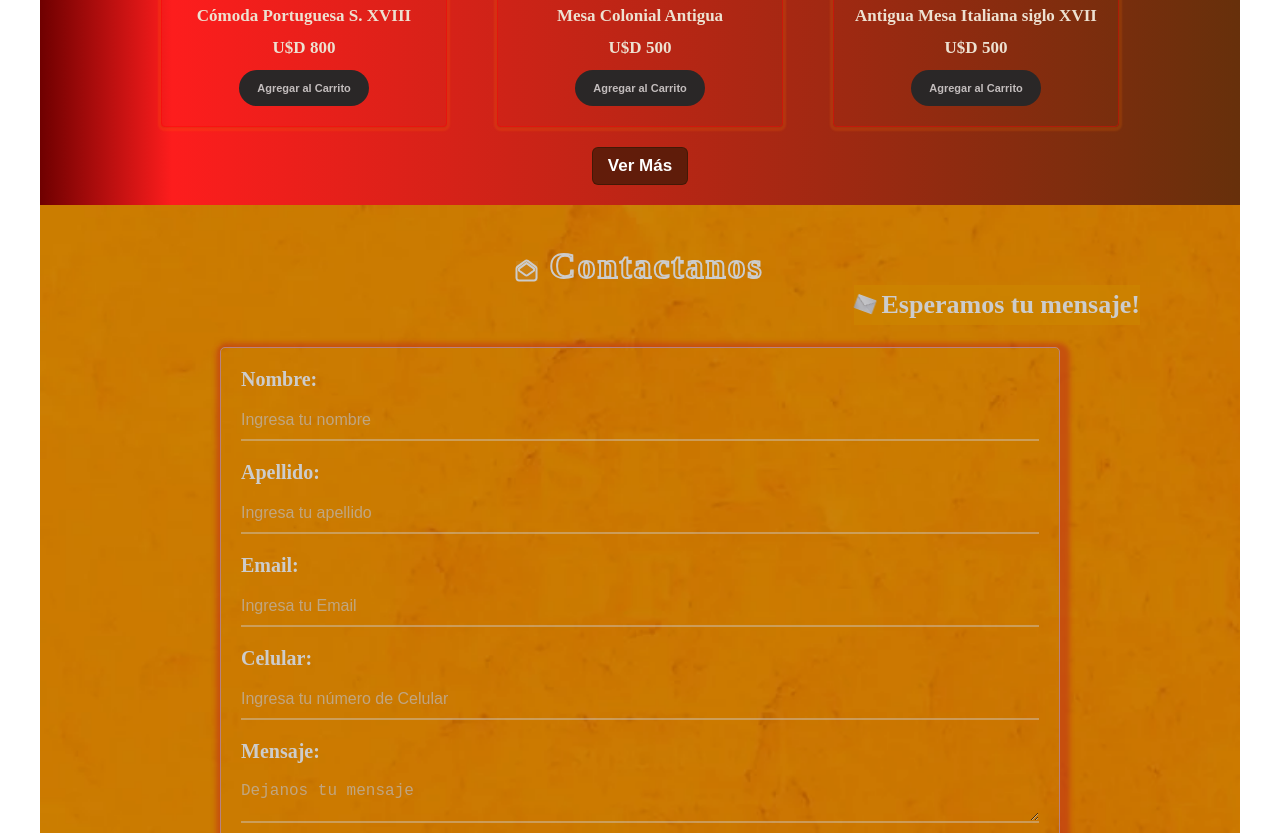
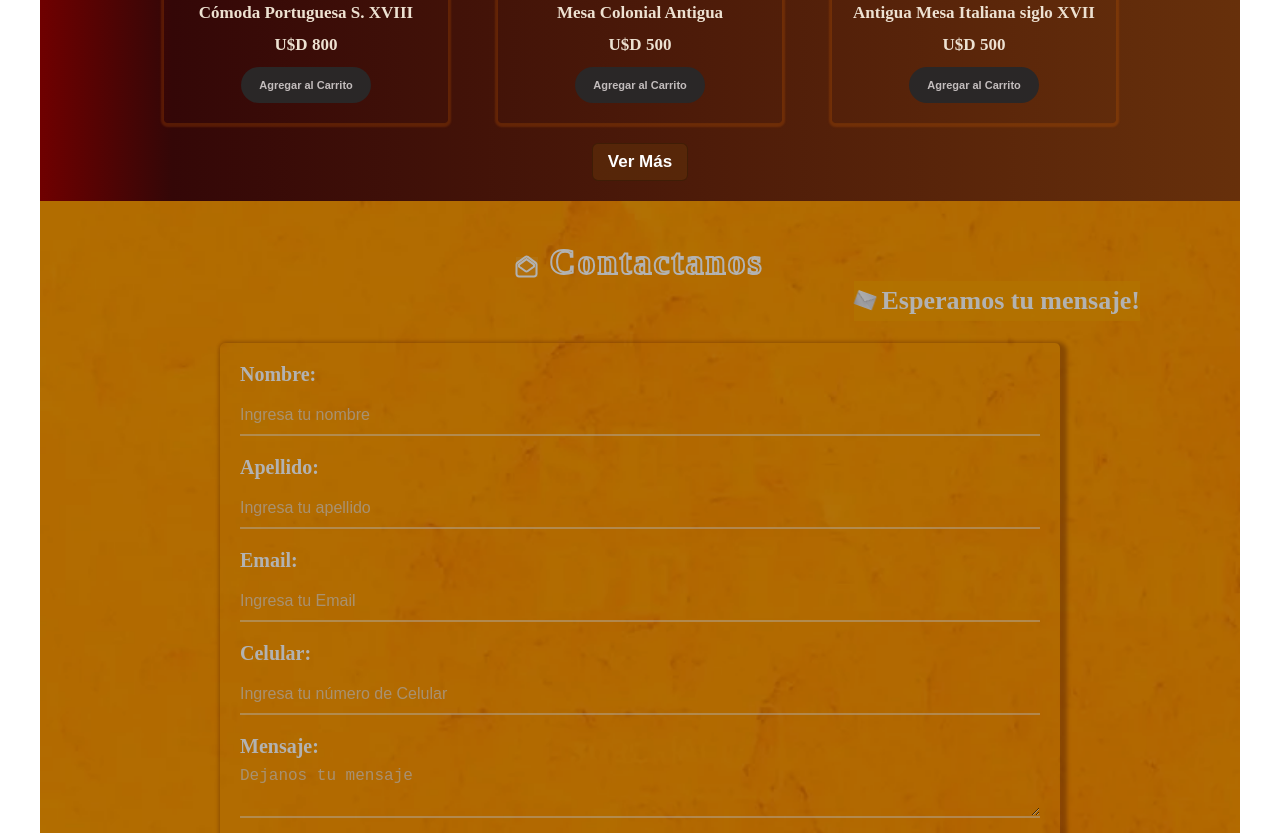
Before and after one commit to patrycast/Proyecto-JavaScript, a plain HTML site: page index.html in a window 1280 px wide. Shown: the part 1967-2800 px from the top of the page. Drawn offline with Linux system fonts and the light colour scheme; a web font is replaced by a local one.

Commit message:
optimizando css

```diff
--- a/assets/style.css
+++ b/assets/style.css
@@ -33,7 +33,7 @@ html {
 }
 
 section{
-    background: linear-gradient(90deg, #6f0000 0%, rgba(253,29,29,1) 11%, rgba(103,48,11,1) 100%);
+    background: linear-gradient(90deg, #6f0000 0%, rgb(52, 7, 7) 11%, rgba(103,48,11,1) 100%);
 }
 
 header{
@@ -69,7 +69,6 @@ header{
       clip-path: circle(125%);
     }
   }
-
 
 .logo{
     display: flex;
@@ -536,7 +535,6 @@ color: var(--color_blanco);
     font-size: 17px;
     gap:12px;
     padding: 20px 17px;
-    border:1px solid rgba(255, 0, 0, 0.388);
 
     .mueble__img{
         width:250px;
@@ -548,12 +546,11 @@ color: var(--color_blanco);
         width: 100%;
         height: 100%;
         border-radius: 4px;
-
     }
 }
 
 .card__muebles:hover{
-    box-shadow: 0 2px 3px 5px firebrick, 0 1px 2px rgba(0, 0, 0, .1);
+    box-shadow: 0 2px 3px 5px rgba(107, 21, 21, 0.786), 0 1px 2px rgba(0, 0, 0, .1);
     transition: all .3s ease-in-out;
 }
 
@@ -581,7 +578,7 @@ color: var(--color_blanco);
 
 .muebles_btn button{
     padding:8px 15px;
-    background: #331805aa;
+    background: #5e2d0aaa;
     color:white;
     border: 1px solid #331805aa;
     border-radius: 6px;
@@ -589,9 +586,10 @@ color: var(--color_blanco);
     font-weight: 600;
 }
 .muebles_btn button:hover{
-    background-color: rgba(0, 0, 0, 0) ;
+    background-color:rgb(196, 196, 196);
     border: 1px solid #331805aa;
-    box-shadow: 1px 1px 1px 1px #0000001f;
+    color:#652e0b;
+    transition: background-color 0.3s ease, box-shadow 0.3s ease;
 }
 .hidden{
     display: none;
@@ -638,7 +636,7 @@ color: var(--color_blanco);
 .contacto{
     max-width: 1200px;
     background-image: url("./img/portada-bg.jpg");
-    filter: brightness(80%);
+    filter: brightness(70%);
     background-repeat: no-repeat;
     background-size: cover;
     height: auto;
@@ -698,8 +696,7 @@ color: var(--color_blanco);
     width:70%;
     margin: 20px;
     padding: 20px;
-    border: 1px solid rgb(231, 163, 163);
-    box-shadow: 3px 3px 5px 7px rgba(239, 38, 38, 0.449);
+    box-shadow: 3px 3px 4px 4px rgba(77, 9, 9, 0.33);
     animation: caer 0.8s ease-in-out 1;
     border-radius: 5px;
 }
@@ -734,8 +731,6 @@ color: var(--color_blanco);
     width:100%;
     height: 40px;
     border: none;
-    padding:10px;
-    font-weight: 600;
     outline: none;
     color:rgba(255, 255, 255, 0.951);
     border-bottom: 2px solid rgba(255, 255, 255, 0.437);
@@ -747,7 +742,6 @@ color: var(--color_blanco);
     font-weight: 300;
     line-height: 1em;
     background-color: transparent;
-
 }
 
 .placeholder::placeholder{
```
